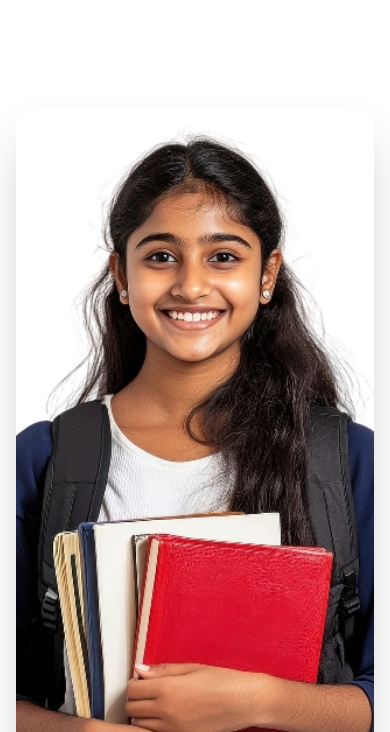
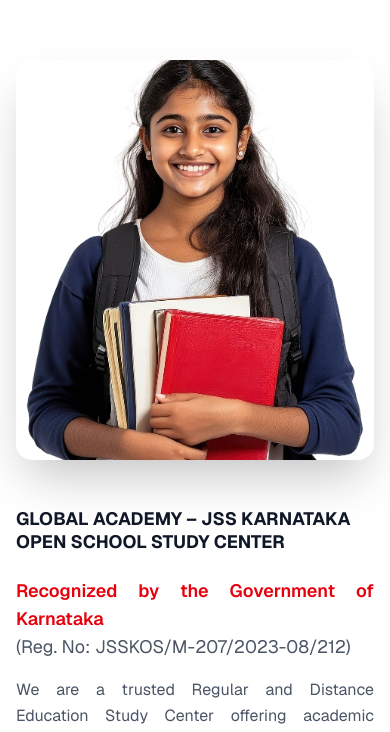
Before and after one commit to ashok-128387/school, a Next.js app: page / in a window 390 px wide. Shown: the part 792-1524 px from the top of the page. Built offline with nearby package versions, Linux system fonts and the light colour scheme; grey boxes are pictures that could not be loaded.

Commit message:
Reduce mobile About section image height and padding

```diff
--- a/components/sections/About.tsx
+++ b/components/sections/About.tsx
@@ -6,11 +6,11 @@ import { ArrowRight } from 'lucide-react'
 
 export function About() {
   return (
-    <section className="py-24 px-4 sm:px-6 lg:px-8 bg-white dark:bg-slate-900">
+    <section className="py-12 md:py-24 px-4 sm:px-6 lg:px-8 bg-white dark:bg-slate-900">
       <div className="max-w-6xl mx-auto">
         <div className="grid grid-cols-1 lg:grid-cols-2 gap-12 items-center">
           <AnimatedCard animation="slide-left">
-            <div className="relative h-[700px] rounded-2xl overflow-hidden shadow-2xl">
+            <div className="relative h-[400px] md:h-[700px] rounded-2xl overflow-hidden shadow-2xl">
               <img
                 src="/images/0555ec85-73b0-47be-aa91-a102aa31b3bc_removalai_preview.png"
                 alt="Global Academy"
```
